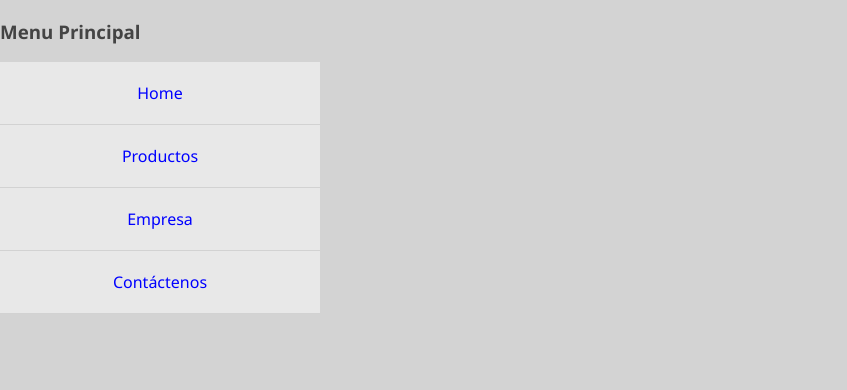
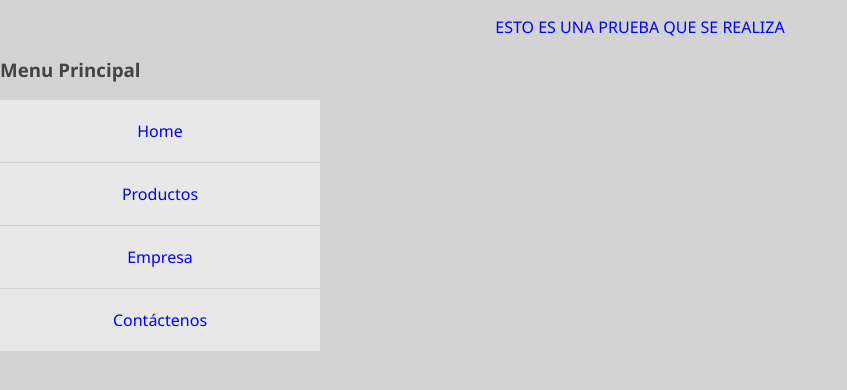
Before and after one commit to Vobregon/menu-aside, a plain HTML site: page index.html in a window 1280 px wide. Shown: the whole page, without its empty margins (0-847 px from the left). Drawn offline with Linux system fonts and the light colour scheme.

Commit message:
agrege un parrafo

```diff
--- a/estilo.css
+++ b/estilo.css
@@ -30,3 +30,8 @@ body{
 .aside-nav a:hover{
     color: #fff;
 }
+p{
+    text-align: center;
+    color: blue;
+    text-transform: uppercase;
+}
--- a/index.html
+++ b/index.html
@@ -8,6 +8,7 @@
 </head>
 <body>
   <aside>
+    <p>Esto es una prueba que se realiza </p>
     <h3>Menu Principal</h3>
 
     <NAV class="aside-nav">
```
